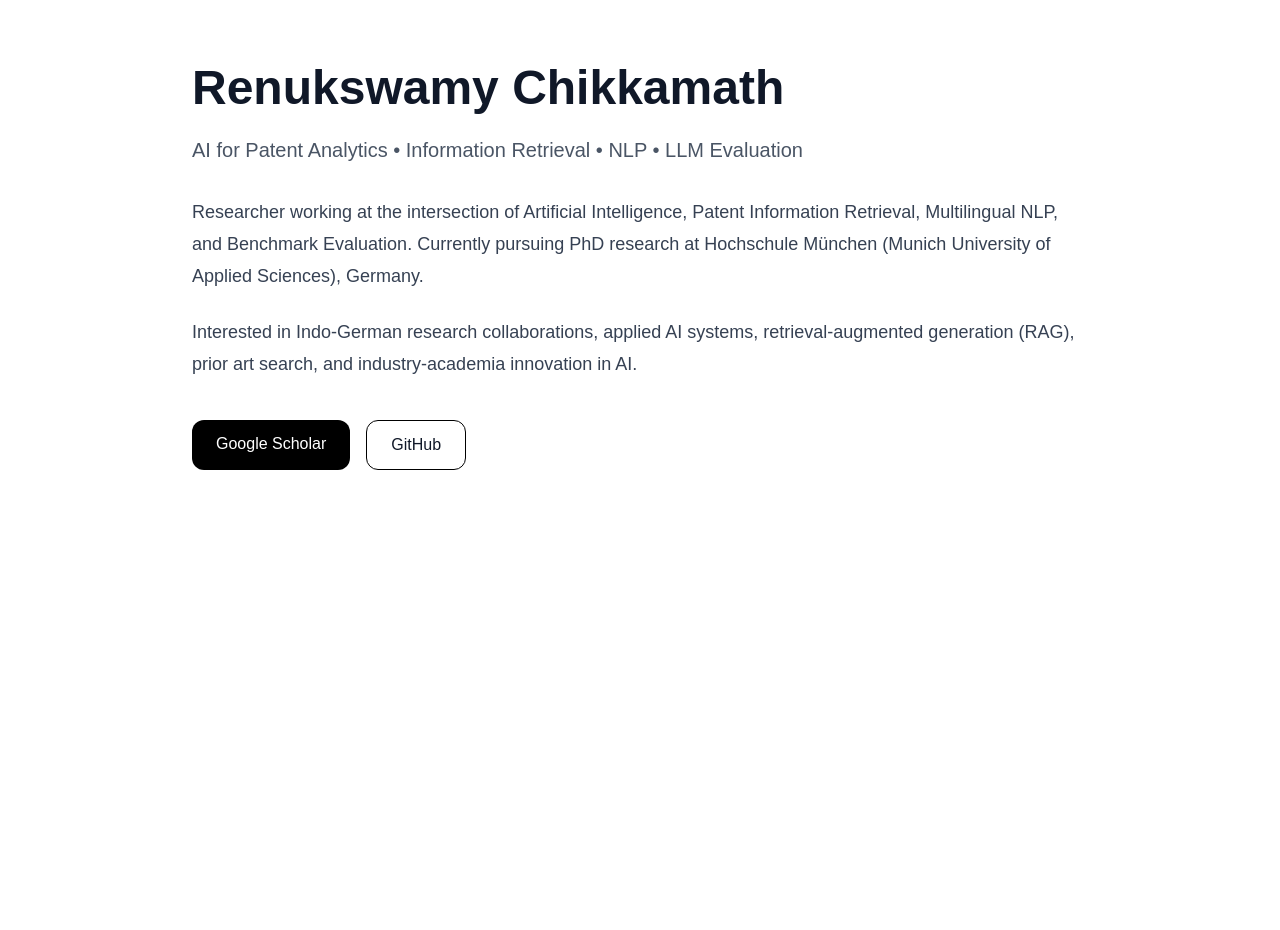
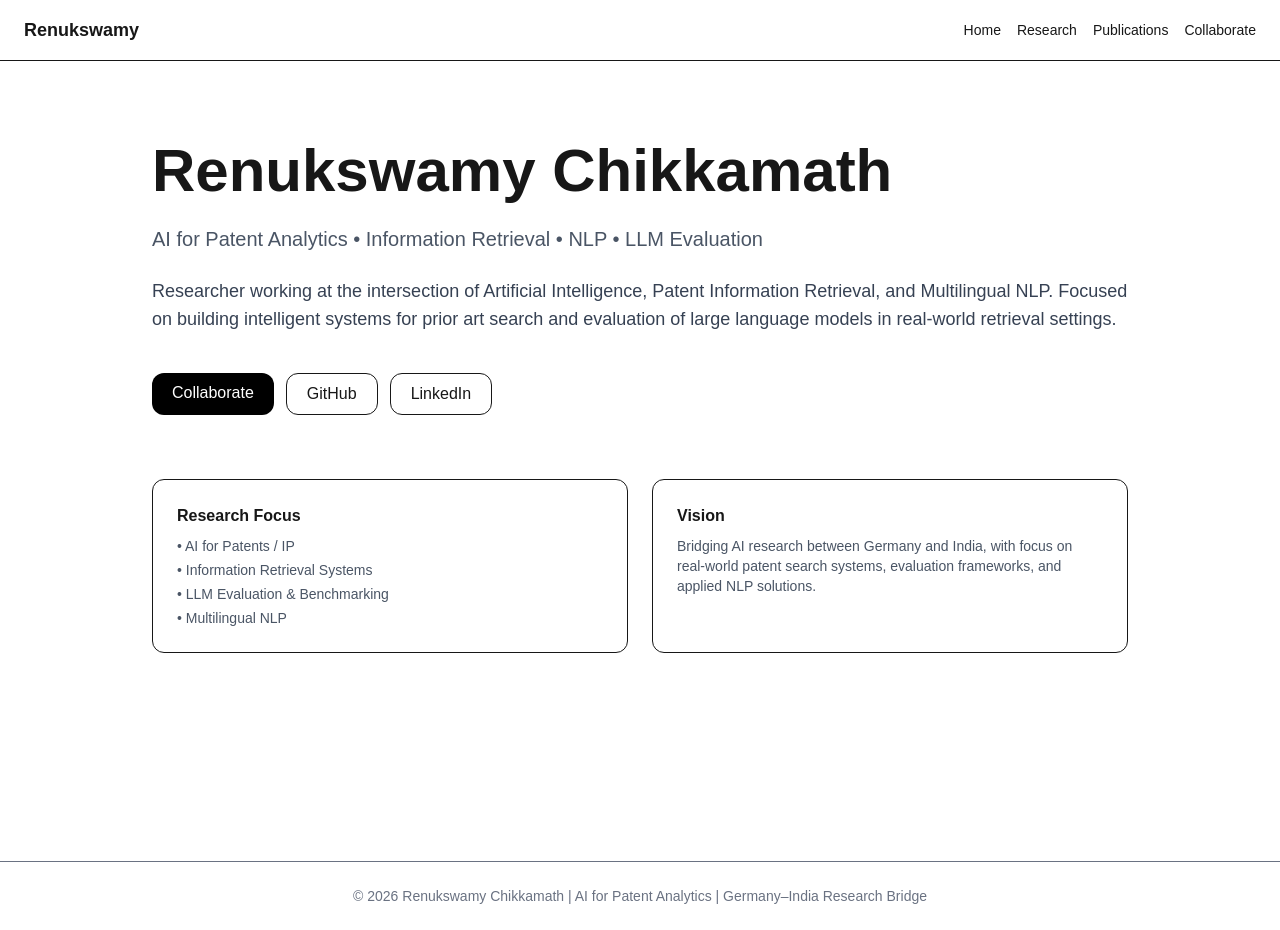
Before and after one commit to Renuk9390/renukswamy-website, a Next.js app: page / in a window 1280 px wide. Before the commit the page ends 800 px from the top, so only its background shows below. Built offline with nearby package versions, Linux system fonts and the light colour scheme.

Commit message:
updated website

```diff
--- /dev/null
+++ b/app/collaborate/page.tsx
@@ -0,0 +1,33 @@
+export default function Collaborate() {
+  return (
+    <div className="max-w-4xl mx-auto px-6 py-16">
+
+      <h1 className="text-3xl font-bold mb-6">Collaborate With Me</h1>
+
+      <p className="text-gray-700 mb-6">
+        I am open to academic and industry collaborations in AI, NLP,
+        patent analytics, and information retrieval.
+      </p>
+
+      <div className="space-y-4 text-gray-700">
+
+        <div className="p-4 border rounded-xl">
+          <h2 className="font-semibold">Research Collaborations</h2>
+          <p>Joint work in AI for patents, LLM evaluation, and retrieval systems.</p>
+        </div>
+
+        <div className="p-4 border rounded-xl">
+          <h2 className="font-semibold">Industry Projects</h2>
+          <p>AI/NLP solutions for patent search, legal tech, and enterprise retrieval.</p>
+        </div>
+
+        <div className="p-4 border rounded-xl">
+          <h2 className="font-semibold">Indo-German Initiatives</h2>
+          <p>Collaborations between German and Indian research ecosystems.</p>
+        </div>
+
+      </div>
+
+    </div>
+  )
+}
--- /dev/null
+++ b/app/components/Footer.tsx
@@ -0,0 +1,8 @@
+export default function Footer() {
+  return (
+    <footer className="border-t px-6 py-6 text-center text-sm text-gray-500">
+      © {new Date().getFullYear()} Renukswamy Chikkamath
+      | AI for Patent Analytics | Germany–India Research Bridge
+    </footer>
+  )
+}
--- /dev/null
+++ b/app/components/Navbar.tsx
@@ -0,0 +1,18 @@
+import Link from "next/link"
+
+export default function Navbar() {
+  return (
+    <nav className="flex justify-between items-center px-6 py-4 border-b">
+      <div className="font-bold text-lg">
+        Renukswamy
+      </div>
+
+      <div className="flex gap-4 text-sm">
+        <Link href="/">Home</Link>
+        <Link href="/research">Research</Link>
+        <Link href="/publications">Publications</Link>
+        <Link href="/collaborate">Collaborate</Link>
+      </div>
+    </nav>
+  )
+}
--- a/app/layout.tsx
+++ b/app/layout.tsx
@@ -1,33 +1,24 @@
-import type { Metadata } from "next";
-import { Geist, Geist_Mono } from "next/font/google";
-import "./globals.css";
+import './globals.css'
+import Navbar from './components/Navbar'
+import Footer from './components/Footer'
 
-const geistSans = Geist({
-  variable: "--font-geist-sans",
-  subsets: ["latin"],
-});
-
-const geistMono = Geist_Mono({
-  variable: "--font-geist-mono",
-  subsets: ["latin"],
-});
-
-export const metadata: Metadata = {
-  title: "Create Next App",
-  description: "Generated by create next app",
-};
+export const metadata = {
+  title: "Renukswamy Chikkamath",
+  description: "AI for Patent Analytics | NLP | Information Retrieval | LLM Evaluation",
+}
 
 export default function RootLayout({
   children,
-}: Readonly<{
-  children: React.ReactNode;
-}>) {
+}: {
+  children: React.ReactNode
+}) {
   return (
-    <html
-      lang="en"
-      className={`${geistSans.variable} ${geistMono.variable} h-full antialiased`}
-    >
-      <body className="min-h-full flex flex-col">{children}</body>
+    <html lang="en">
+      <body className="bg-white text-gray-900">
+        <Navbar />
+        <main className="min-h-screen">{children}</main>
+        <Footer />
+      </body>
     </html>
-  );
+  )
 }
--- a/app/page.tsx
+++ b/app/page.tsx
@@ -1,46 +1,65 @@
-import { clear } from "console";
-
 export default function Home() {
   return (
-    <main className="min-h-screen bg-white text-gray-900 px-8 py-16">
-      <section className="max-w-4xl mx-auto">
-        <h1 className="text-5xl font-bold mb-6">
+    <section className="max-w-5xl mx-auto px-6 py-20">
+
+      {/* HERO */}
+      <h1 className="text-4xl md:text-6xl font-bold mb-6">
         Renukswamy Chikkamath
       </h1>
 
-        <p className="text-xl text-gray-600 mb-8">
+      <p className="text-xl text-gray-600 mb-6">
         AI for Patent Analytics • Information Retrieval • NLP • LLM Evaluation
       </p>
 
-        <p className="text-lg leading-8 text-gray-700 mb-6">
+      <p className="text-gray-700 text-lg leading-7 mb-10">
         Researcher working at the intersection of Artificial Intelligence,
-          Patent Information Retrieval, Multilingual NLP, and Benchmark Evaluation.
-          Currently pursuing PhD research at Hochschule München (Munich University
-          of Applied Sciences), Germany.
+        Patent Information Retrieval, and Multilingual NLP.
+        Focused on building intelligent systems for prior art search and
+        evaluation of large language models in real-world retrieval settings.
       </p>
 
-        <p className="text-lg leading-8 text-gray-700 mb-10">
-          Interested in Indo-German research collaborations, applied AI systems,
-          retrieval-augmented generation (RAG), prior art search, and industry-academia
-          innovation in AI.
-        </p>
-
-        <div className="flex gap-4">
-          <a
-            href="https://scholar.google.com"
-            className="px-6 py-3 bg-black text-white rounded-xl hover:bg-gray-800"
-          >
-            Google Scholar
+      {/* BUTTONS */}
+      <div className="flex flex-wrap gap-3 mb-16">
+        <a className="px-5 py-2 bg-black text-white rounded-xl"
+           href="/collaborate">
+          Collaborate
         </a>
 
-          <a
-            href="https://github.com/Renuk9390"
-            className="px-6 py-3 border border-black rounded-xl hover:bg-gray-100"
-          >
+        <a className="px-5 py-2 border rounded-xl"
+           href="https://github.com/Renuk9390">
           GitHub
         </a>
+
+        <a className="px-5 py-2 border rounded-xl"
+           href="https://www.linkedin.com">
+          LinkedIn
+        </a>
       </div>
+
+      {/* POSITIONING BLOCK */}
+      <div className="grid md:grid-cols-2 gap-6">
+
+        <div className="p-6 border rounded-xl">
+          <h2 className="font-semibold mb-2">Research Focus</h2>
+          <ul className="text-sm text-gray-600 space-y-1">
+            <li>• AI for Patents / IP</li>
+            <li>• Information Retrieval Systems</li>
+            <li>• LLM Evaluation & Benchmarking</li>
+            <li>• Multilingual NLP</li>
+          </ul>
+        </div>
+
+        <div className="p-6 border rounded-xl">
+          <h2 className="font-semibold mb-2">Vision</h2>
+          <p className="text-sm text-gray-600">
+            Bridging AI research between Germany and India,
+            with focus on real-world patent search systems,
+            evaluation frameworks, and applied NLP solutions.
+          </p>
+        </div>
+
+      </div>
+
     </section>
-    </main>
-  );
+  )
 }
--- /dev/null
+++ b/app/publications/page.tsx
@@ -0,0 +1,29 @@
+export default function Publications() {
+  return (
+    <div className="max-w-4xl mx-auto px-6 py-16">
+      <h1 className="text-3xl font-bold mb-6">Publications</h1>
+
+      <p className="text-gray-600 mb-6">
+        Selected research contributions in AI, NLP, and Patent Information Retrieval.
+      </p>
+
+      <div className="space-y-4">
+
+        <div className="p-4 border rounded-xl">
+          <h2 className="font-semibold">LLM-based Prior Art Search Evaluation</h2>
+          <p className="text-sm text-gray-600">
+            Patent retrieval benchmarking and evaluation challenges.
+          </p>
+        </div>
+
+        <div className="p-4 border rounded-xl">
+          <h2 className="font-semibold">Multilingual Information Retrieval Systems</h2>
+          <p className="text-sm text-gray-600">
+            Cross-lingual retrieval using embeddings and transformer models.
+          </p>
+        </div>
+
+      </div>
+    </div>
+  )
+}
--- /dev/null
+++ b/app/research/page.tsx
@@ -0,0 +1,15 @@
+export default function Research() {
+  return (
+    <div className="max-w-4xl mx-auto px-6 py-16">
+      <h1 className="text-3xl font-bold mb-6">Research Areas</h1>
+
+      <ul className="space-y-4 text-gray-700">
+        <li>Patent Information Retrieval</li>
+        <li>LLM-based Prior Art Search</li>
+        <li>Multilingual Retrieval Systems</li>
+        <li>AI Evaluation & Benchmark Design</li>
+        <li>Applied NLP for Legal/Patent Data</li>
+      </ul>
+    </div>
+  )
+}
```
Also changed, not shown: app/about/page.tsx (added), app/components/Section.tsx (added). Lines whose indentation alone changed are shown as unchanged.
